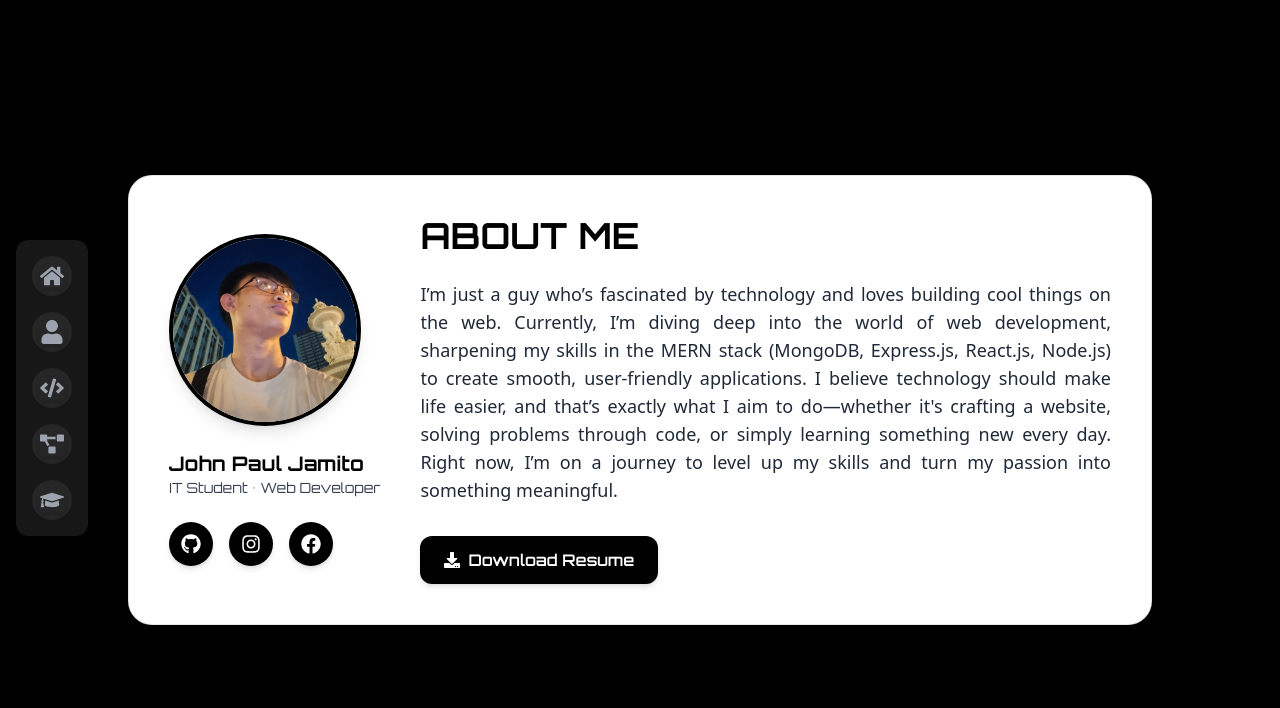
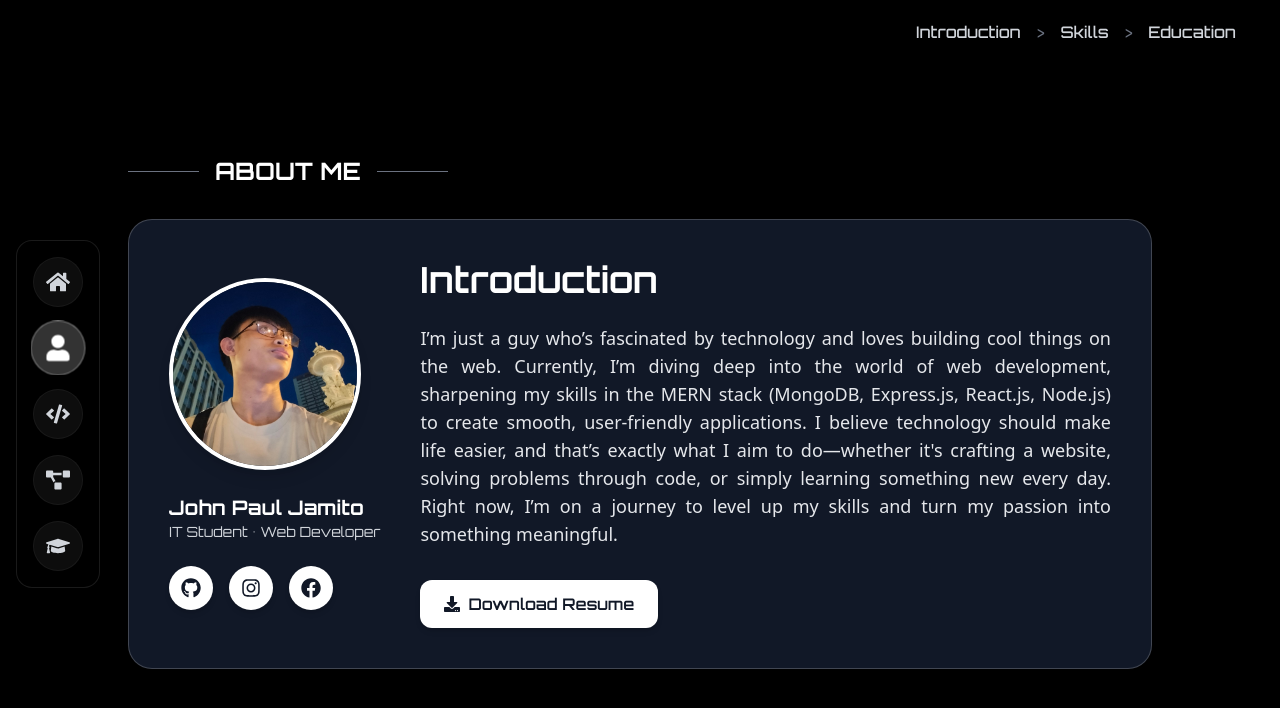
Before and after one commit to Jayp33333/Jaypee-Portfolio, a React (Vite) app in the folder jaypee-portfolio/: page /about in a window 1280 px wide. Shown: the top 708 px of the page. Built offline with nearby package versions, Linux system fonts and the light colour scheme.

Commit message:
fixing sidebar

```diff
--- a/jaypee-portfolio/src/components/SideBar.jsx
+++ b/jaypee-portfolio/src/components/SideBar.jsx
@@ -1,5 +1,5 @@
 import React, { useState, useEffect } from "react";
-import { Link } from "react-router-dom";
+import { Link, useLocation } from "react-router-dom";
 import { SideBarLinks } from "../utils/data";
 import { motion, AnimatePresence } from "framer-motion";
 
@@ -18,8 +18,9 @@ const itemVariants = {
 };
 
 const SideBar = () => {
-  const [isOpen, setIsOpen] = useState(window.innerWidth >= 640); // Show sidebar by default on desktop
-  const [isMobile, setIsMobile] = useState(window.innerWidth < 640);
+  const [isOpen, setIsOpen] = useState(window.innerWidth >= 1024);
+  const [isMobile, setIsMobile] = useState(window.innerWidth < 1024);
+  const location = useLocation(); // Get current route
 
   const toggleMenu = () => setIsOpen(!isOpen);
   const handleLinkClick = () => {
@@ -29,9 +30,9 @@ const SideBar = () => {
   // Handle screen resize
   useEffect(() => {
     const handleResize = () => {
-      const mobile = window.innerWidth < 640;
+      const mobile = window.innerWidth < 1024;
       setIsMobile(mobile);
-      setIsOpen(!mobile); // Auto open on desktop/tablet, close on mobile
+      setIsOpen(!mobile);
     };
 
     window.addEventListener("resize", handleResize);
@@ -86,9 +87,12 @@ const SideBar = () => {
               h-screen sm:h-auto
               w-auto max-w-[260px] sm:w-auto
               p-6 sm:p-4
-              sm:bg-[#171717]  rounded-xl
               flex flex-col
               sm:fixed sm:top-[30%] sm:left-4 sm:-translate-y-1/2
+              backdrop-blur-xl bg-black/30
+              border border-white/10
+              shadow-lg shadow-black/20
+              sm:rounded-2xl
             `}
           >
             <motion.ul
@@ -98,28 +102,39 @@ const SideBar = () => {
               exit="hidden"
               className="flex flex-col justify-start text-white mt-16 sm:mt-0 text-sm sm:text-[16px] space-y-6 sm:space-y-4"
             >
-              {SideBarLinks.map((item) => (
+              {SideBarLinks.map((item) => {
+                const isActive = location.pathname === item.path;
+
+                return (
                   <motion.li key={item.id} variants={itemVariants}>
                     <Link
                       to={item.path}
                       onClick={handleLinkClick}
-                    className="group relative flex flex-col items-center gap-2 rounded-full bg-[#262626] hover:shadow-xl transform transition-transform duration-300 hover:scale-125 active:scale-95 p-2"
+                      className={`group relative flex flex-col items-center gap-2 rounded-full transform transition-all duration-300 p-3
+                        ${isActive
+                          ? "bg-white/20 border-white/30 text-white scale-110"
+                          : "bg-white/5 border-white/5 text-gray-300 hover:bg-white/10 hover:border-white/20 hover:scale-110"
+                        }
+                        border backdrop-blur-sm active:scale-95
+                      `}
                     >
-                    <item.icon className="text-xl sm:text-2xl shadow-md hover:shadow-lg transition-shadow duration-300 text-gray-400 hover:text-white" />
+                      <item.icon className={`text-xl sm:text-2xl transition-all duration-300 ${isActive ? "text-white" : "text-gray-300 group-hover:text-white"}`} />
                       <span
                         className="
                           absolute left-full ml-2 px-2 py-1
-                        bg-[#262626] text-white text-xs rounded
+                          bg-black/70 text-white text-xs rounded
                           opacity-0 group-hover:opacity-100
                           whitespace-nowrap pointer-events-none
                           transition-opacity duration-300 z-50
+                          backdrop-blur-sm
                         "
                       >
                         {item.label}
                       </span>
                     </Link>
                   </motion.li>
-              ))}
+                );
+              })}
             </motion.ul>
           </motion.div>
         )}
--- a/jaypee-portfolio/src/pages/About.jsx
+++ b/jaypee-portfolio/src/pages/About.jsx
@@ -1,8 +1,15 @@
-import React, { useRef, useEffect } from "react";
+import React, { useRef, useEffect, useState } from "react";
 import { ABOUT_ME } from "../utils/data.js";
 import { motion, useInView, useAnimation } from "framer-motion";
 import myPic from "../assets/images/jaypee.jpg";
-import { FaGithub, FaFacebook, FaInstagram, FaDownload } from "react-icons/fa";
+import {
+  FaGithub,
+  FaFacebook,
+  FaInstagram,
+  FaDownload,
+  FaBars,
+  FaTimes,
+} from "react-icons/fa";
 import ParticlesBackground from "../components/ParticlesBackground.jsx";
 
 const About = () => {
@@ -11,6 +18,7 @@ const About = () => {
   const mainControls = useAnimation();
   const socialControls = useAnimation();
   const contentControls = useAnimation();
+  const [mobileMenuOpen, setMobileMenuOpen] = useState(false);
 
   useEffect(() => {
     if (isInView) {
@@ -26,16 +34,16 @@ const About = () => {
     visible: {
       opacity: 1,
       y: 0,
-      transition: { duration: 0.6, ease: "easeOut" }
-    }
+      transition: { duration: 0.6, ease: "easeOut" },
+    },
   };
 
   const staggerChildren = {
     visible: {
       transition: {
-        staggerChildren: 0.15
-      }
-    }
+        staggerChildren: 0.15,
+      },
+    },
   };
 
   const socialItem = {
@@ -43,8 +51,8 @@ const About = () => {
     visible: {
       opacity: 1,
       scale: 1,
-      transition: { duration: 0.4, type: "spring", stiffness: 200 }
-    }
+      transition: { duration: 0.4, type: "spring", stiffness: 200 },
+    },
   };
 
   const imageAnimation = {
@@ -52,21 +60,70 @@ const About = () => {
     visible: {
       opacity: 1,
       scale: 1,
-      transition: { duration: 0.7, ease: "easeOut" }
-    }
+      transition: { duration: 0.7, ease: "easeOut" },
+    },
   };
 
+  const navItems = [
+    { name: "Introduction", href: "#introduction" },
+    { name: "Skills", href: "#skills" },
+    { name: "Education", href: "#education" },
+  ];
+
   return (
+    <>
+      {/* Navigation Bar */}
+      <nav className="fixed top-0 left-0 w-full bg-black/60 backdrop-blur-md z-49">
+        <div className="max-w-7xl mx-auto px-4 sm:px-6 lg:px-8">
+          <div className="flex justify-center md:justify-end items-center h-16">
+            {/* Navigation (Always Visible) */}
+            <div className="flex flex-wrap justify-center md:justify-end items-center space-x-1">
+              {navItems.map((item, index) => (
+                <React.Fragment key={item.name}>
+                  <motion.a
+                    href={item.href}
+                    initial={{ opacity: 0, y: -10 }}
+                    animate={{ opacity: 1, y: 0 }}
+                    transition={{ duration: 0.3, delay: index * 0.1 }}
+                    whileHover={{ scale: 1.05 }}
+                    className="text-gray-300 hover:text-white px-2 sm:px-3 py-1 sm:py-2 rounded-md
+                              text-xs sm:text-sm md:text-base font-medium transition-colors duration-300"
+                  >
+                    {item.name}
+                  </motion.a>
+                  {index < navItems.length - 1 && (
+                    <span className="text-gray-500 mx-1">{">"}</span>
+                  )}
+                </React.Fragment>
+              ))}
+            </div>
+          </div>
+        </div>
+      </nav>
+
+      {/* About Section */}
       <section
         ref={ref}
-      className="w-full min-h-[100dvh] flex justify-center items-center px-4 xs:px-6 sm:px-12 md:px-24 lg:px-32 py-12 sm:py-16 bg-black text-white"
+        className="w-full min-h-[100dvh] flex justify-center items-center px-4 xs:px-6 sm:px-12 md:px-24 lg:px-32 py-12 sm:py-16 bg-black text-white pt-20"
       >
         <ParticlesBackground />
+        <div>
+          {/* Decorative About Me Logo */}
+          <div className="flex items-center justify-center lg:justify-start my-6">
+            <div className="flex items-center w-full max-w-xs">
+              <span className="flex-grow border-t border-gray-500"></span>
+              <span className="px-4 text-white font-bold text-lg sm:text-xl md:text-2xl">
+                ABOUT ME
+              </span>
+              <span className="flex-grow border-t border-gray-500"></span>
+            </div>
+          </div>
+
           <motion.div
             variants={fadeIn}
             initial="hidden"
             animate={mainControls}
-        className="max-w-5xl w-full bg-white text-black backdrop-blur-lg border border-black/10 shadow-2xl rounded-3xl p-6 sm:p-8 md:p-10 flex flex-col md:flex-row items-center gap-8 md:gap-10"
+            className="max-w-5xl w-full bg-gray-900 backdrop-blur-lg border border-white/20 shadow-2xl rounded-3xl p-6 sm:p-8 md:p-10 flex flex-col md:flex-row items-center gap-8 md:gap-10 mt-8"
           >
             {/* Left - Profile */}
             <div className="flex flex-col items-center md:items-start">
@@ -78,17 +135,17 @@ const About = () => {
                 alt="John Paul Jamito"
                 whileHover={{
                   scale: 1.05,
-              boxShadow: "0 0 20px rgba(0, 0, 0, 0.5)"
+                  boxShadow: "0 0 20px rgba(255, 255, 255, 0.3)",
                 }}
                 transition={{ duration: 0.3 }}
-            className="w-40 h-40 xs:w-44 xs:h-44 sm:w-48 sm:h-48 rounded-full object-cover border-4 border-black shadow-lg"
+                className="w-40 h-40 xs:w-44 xs:h-44 sm:w-48 sm:h-48 rounded-full object-cover border-4 border-white shadow-lg"
               />
 
               <motion.h2
                 variants={fadeIn}
                 initial="hidden"
                 animate={mainControls}
-            className="mt-6 text-xl xs:text-2xl font-bold text-black text-center md:text-left"
+                className="mt-6 text-xl xs:text-2xl font-bold text-white text-center md:text-left"
               >
                 John Paul Jamito
               </motion.h2>
@@ -97,7 +154,7 @@ const About = () => {
                 variants={fadeIn}
                 initial="hidden"
                 animate={mainControls}
-            className="text-gray-700 text-sm xs:text-base text-center md:text-left"
+                className="text-gray-300 text-sm xs:text-base text-center md:text-left"
               >
                 IT Student • Web Developer
               </motion.p>
@@ -116,7 +173,7 @@ const About = () => {
                   rel="noopener noreferrer"
                   whileHover={{ scale: 1.2, rotate: 5 }}
                   whileTap={{ scale: 0.95 }}
-              className="p-3 rounded-full bg-black text-white hover:bg-gray-200 hover:text-black transition-colors duration-300 shadow-md"
+                  className="p-3 rounded-full bg-white text-gray-900 hover:bg-gray-200 transition-colors duration-300 shadow-md"
                 >
                   <FaGithub className="w-5 h-5 xs:w-6 xs:h-6" />
                 </motion.a>
@@ -128,7 +185,7 @@ const About = () => {
                   rel="noopener noreferrer"
                   whileHover={{ scale: 1.2, rotate: 5 }}
                   whileTap={{ scale: 0.95 }}
-              className="p-3 rounded-full bg-black text-white hover:bg-gray-200 hover:text-black transition-colors duration-300 shadow-md"
+                  className="p-3 rounded-full bg-white text-gray-900 hover:bg-gray-200 transition-colors duration-300 shadow-md"
                 >
                   <FaInstagram className="w-5 h-5 xs:w-6 xs:h-6" />
                 </motion.a>
@@ -140,7 +197,7 @@ const About = () => {
                   rel="noopener noreferrer"
                   whileHover={{ scale: 1.2, rotate: 5 }}
                   whileTap={{ scale: 0.95 }}
-              className="p-3 rounded-full bg-black text-white hover:bg-gray-200 hover:text-black transition-colors duration-300 shadow-md"
+                  className="p-3 rounded-full bg-white text-gray-900 hover:bg-gray-200 transition-colors duration-300 shadow-md"
                 >
                   <FaFacebook className="w-5 h-5 xs:w-6 xs:h-6" />
                 </motion.a>
@@ -158,16 +215,16 @@ const About = () => {
                 initial={{ opacity: 0, x: -20 }}
                 animate={{ opacity: 1, x: 0 }}
                 transition={{ duration: 0.5, delay: 0.4 }}
-            className="font-heading text-2xl sm:text-3xl md:text-4xl font-bold text-black mb-4 sm:mb-6"
+                className="font-heading text-2xl sm:text-3xl md:text-4xl font-bold text-white mb-4 sm:mb-6"
               >
-            ABOUT ME
+                Introduction
               </motion.h1>
 
               <motion.p
                 initial={{ opacity: 0 }}
                 animate={{ opacity: 1 }}
                 transition={{ duration: 0.7, delay: 0.6 }}
-            className="text-gray-800 font-sans text-sm sm:text-base lg:text-lg leading-relaxed text-justify font-inter"
+                className="text-gray-200 font-sans text-sm sm:text-base lg:text-lg leading-relaxed text-justify font-inter"
               >
                 {ABOUT_ME.content}
               </motion.p>
@@ -179,16 +236,21 @@ const About = () => {
                 initial={{ opacity: 0, y: 20 }}
                 animate={{ opacity: 1, y: 0 }}
                 transition={{ duration: 0.5, delay: 0.8 }}
-            whileHover={{ scale: 1.05, boxShadow: "0 5px 15px rgba(0, 0, 0, 0.4)" }}
+                whileHover={{
+                  scale: 1.05,
+                  boxShadow: "0 5px 15px rgba(255, 255, 255, 0.3)",
+                }}
                 whileTap={{ scale: 0.98 }}
-            className="inline-flex items-center gap-2 mt-6 sm:mt-8 px-5 py-2.5 sm:px-6 sm:py-3 rounded-xl bg-black text-white font-semibold shadow-md hover:bg-gray-800 transition-colors duration-300"
+                className="inline-flex items-center gap-2 mt-6 sm:mt-8 px-5 py-2.5 sm:px-6 sm:py-3 rounded-xl bg-white text-gray-900 font-semibold shadow-md hover:bg-gray-100 transition-colors duration-300"
               >
                 <FaDownload className="w-4 h-4" />
                 Download Resume
               </motion.a>
             </motion.div>
           </motion.div>
+        </div>
       </section>
+    </>
   );
 };
 
```
Also changed, not shown: jaypee-portfolio/src/pages/Home.jsx (+15 -7 lines). Lines whose indentation alone changed are shown as unchanged.
